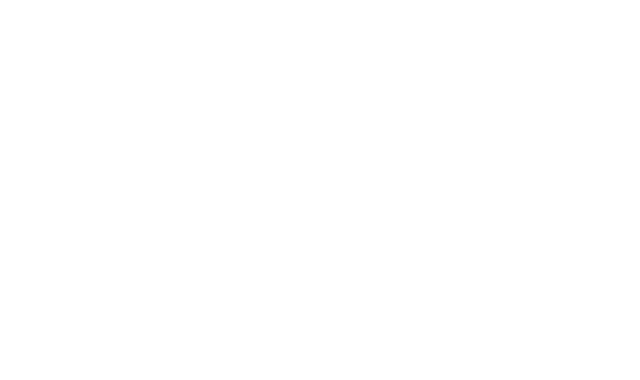
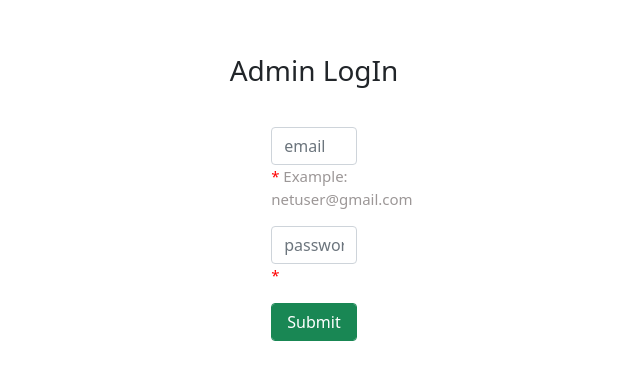
Before and after one commit to Soludim/ghost, a React (Create React App) app: page / in a window 1280 px wide. Before the commit this address had no page. Shown: the part 136-516 px from the top of the page, without its empty margins (326-966 px from the left). Built offline with nearby package versions, Linux system fonts and the light colour scheme.

Commit message:
initialized the state of employees

```diff
--- a/src/Dashboard/Routes.js
+++ b/src/Dashboard/Routes.js
@@ -9,7 +9,7 @@
 	return (
 		<>
 			<Routes>
-				<Route path="/admin/login" element={<Login />} />
+				<Route path="/" element={<Login />} />
 				<Route path="/admin" element={<DashLayout />}>
 					<Route path="branch" element={<BranchTable />} />
 					<Route path="national" element={<NationalTable />} />
--- a/src/Dashboard/views/employees/BranchTable.js
+++ b/src/Dashboard/views/employees/BranchTable.js
@@ -6,7 +6,7 @@
 
 export default function BranchTable(props) {
 	const navigate = useNavigate();
-	const [employees, setEmployees] = useState();
+	const [employees, setEmployees] = useState([]);
 
 	useEffect(() => {
 		const fetchEmployees = async () => {
```
